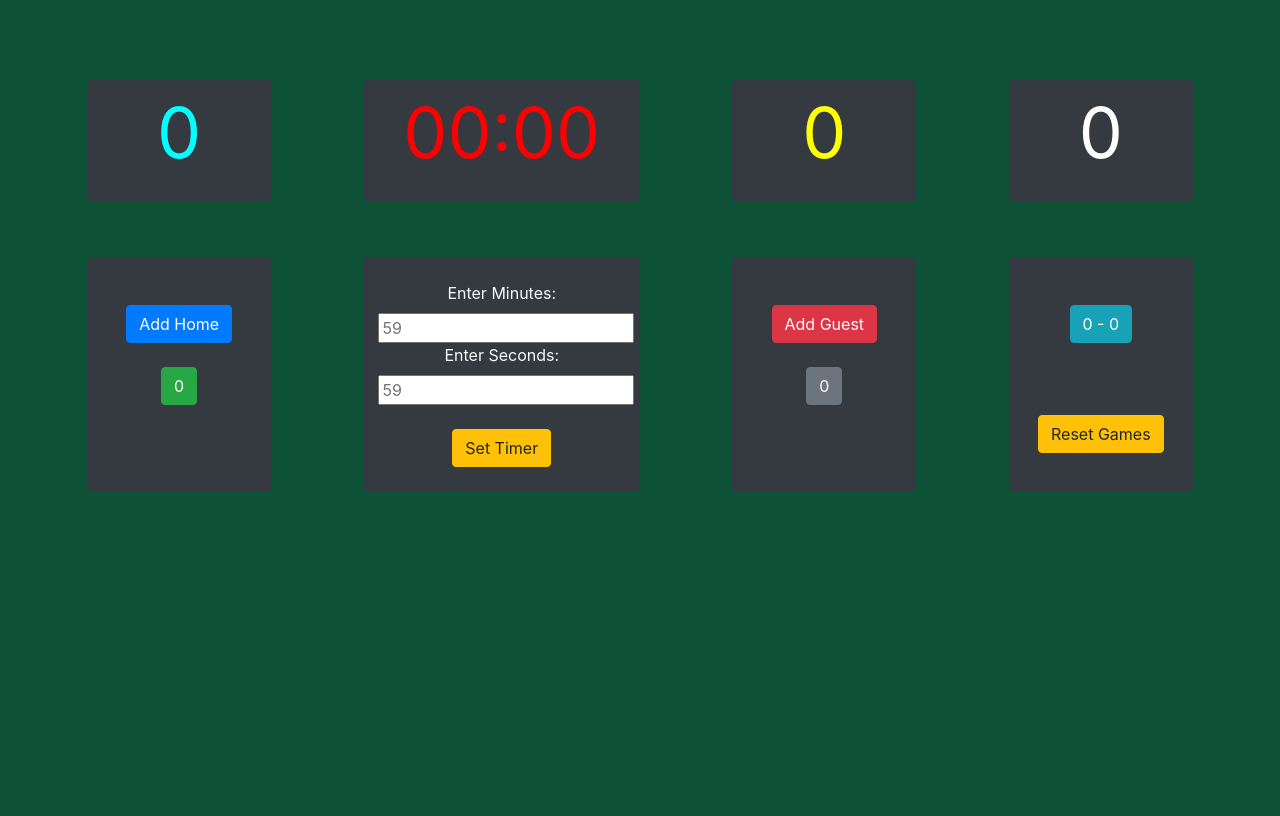
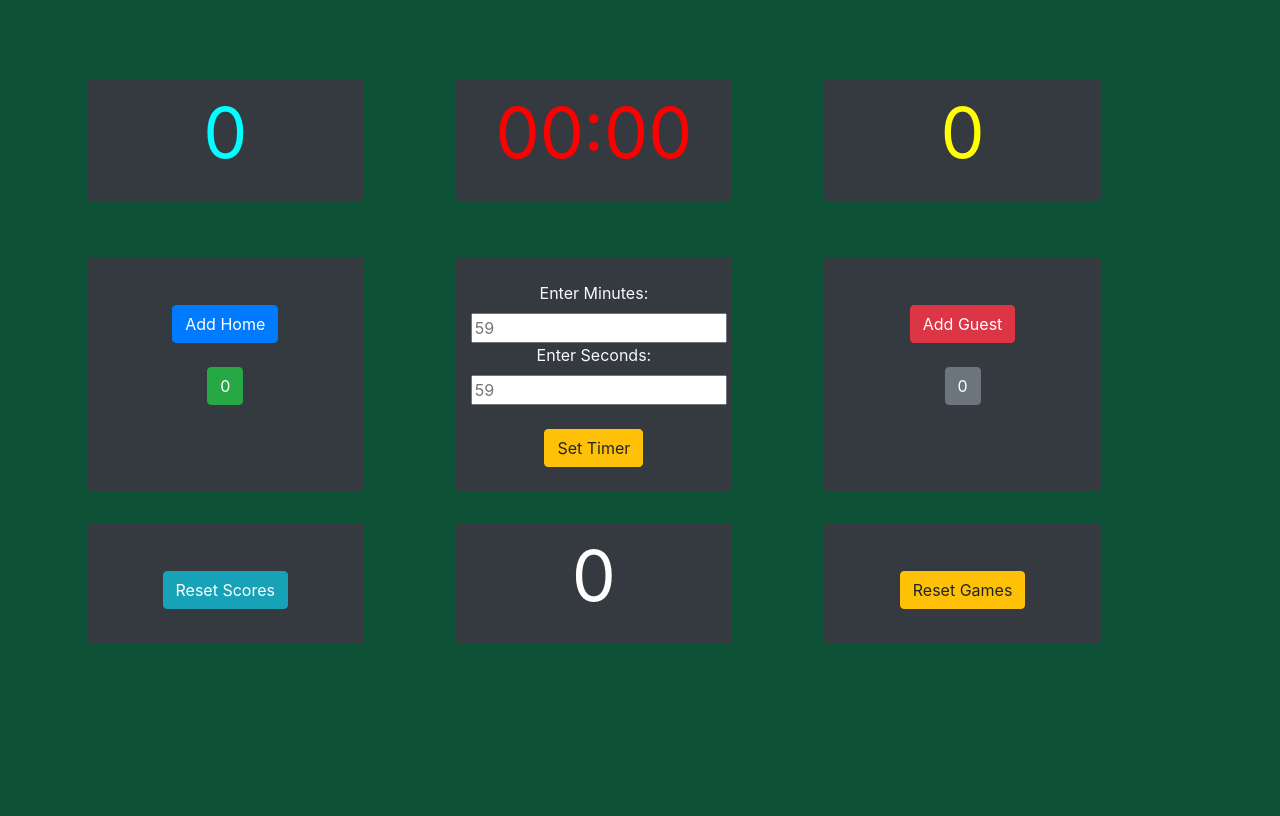
Before and after one commit to Archkitten/n22p4-quarter-finals, a Flask app: page /scoreboard/ in a window 1280 px wide; the page is wider, and only the part inside the window is pictured. Shown: the part 108-924 px from the top of that part. Run offline with Flask 2, Linux system fonts and the light colour scheme; some libraries are stand-ins or nearby versions.

Commit message:
Scoreboard UI changed

```diff
--- a/templates/scoreboard.html
+++ b/templates/scoreboard.html
@@ -176,7 +176,7 @@
     <!--Start of body-->
     <div class="container p-3 my-3 bg-black text-black rounded">
       <div class="row p-3 my-3 bg-black text-black rounded">
-        <div class="col-2 my-3 bg-dark text-light rounded" style="text-align: center" >
+        <div class="col-3 my-3 bg-dark text-light rounded" style="text-align: center" >
           <p id="home_score" style="font-size:70px; color:cyan">0</p>
         </div>
 
@@ -188,21 +188,15 @@
 
         <div class="col-1"></div>
 
-        <div class="col-2 my-3 bg-dark text-light rounded" style="text-align: center" >
+        <div class="col-3 my-3 bg-dark text-light rounded" style="text-align: center" >
           <p id="guest_score" style="font-size:70px; color:yellow">0</p>
         </div>
-
-        <div class="col-1"></div>
-
-          <div class="col-2 my-3 bg-dark text-light rounded" style="text-align: center" >
-              <p id="games" style="font-size:70px; color:white">0</p>
-          </div>
 
           <div class="col-1"></div>
 
         <div class="col-12"><br></div>
 
-        <div class="col-2 my-3 bg-dark text-light rounded" style="text-align: center" >
+        <div class="col-3 my-3 bg-dark text-light rounded" style="text-align: center" >
             <br><br>
           <button class="btn btn-primary" onclick=addHome();>
             Add Home
@@ -231,7 +225,7 @@
 
         <div class="col-1"></div>
 
-        <div class="col-2 my-3 bg-dark text-light rounded" style="text-align: center" >
+        <div class="col-3 my-3 bg-dark text-light rounded" style="text-align: center" >
             <br><br>
           <button class="btn btn-danger" onclick=addGuest();>
             Add Guest
@@ -243,22 +237,29 @@
           </button>
         </div>
 
-        <div class="col-1"></div>
+          <div class="col-1"></div>
 
-          <div class="col-2 my-3 bg-dark text-light rounded" style="text-align: center" >
+          <div class="col-3 my-3 bg-dark text-light rounded" style="text-align: center" >
               <br><br>
               <button class="btn btn-info" onclick=resetAll();>
-                  0 - 0
+                  Reset Scores
               </button>
-              <br>
+          </div>
+
+          <div class="col-1"></div>
+
+          <div class="col-3 my-3 bg-dark text-light rounded" style="text-align: center" >
+              <p id="games" style="font-size:70px; color:white">0</p>
+          </div>
+
+          <div class="col-1"></div>
+
+          <div class="col-3 my-3 bg-dark text-light rounded" style="text-align: center" >
               <br><br>
-              <br>
               <button class="btn btn-warning" onclick=resetCount();>
                   Reset Games
               </button>
           </div>
-
-          <div class="col-1"></div>
 
       </div>
     </div>
```
